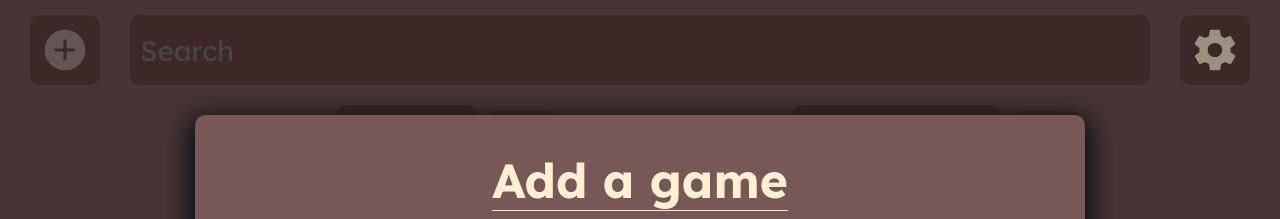
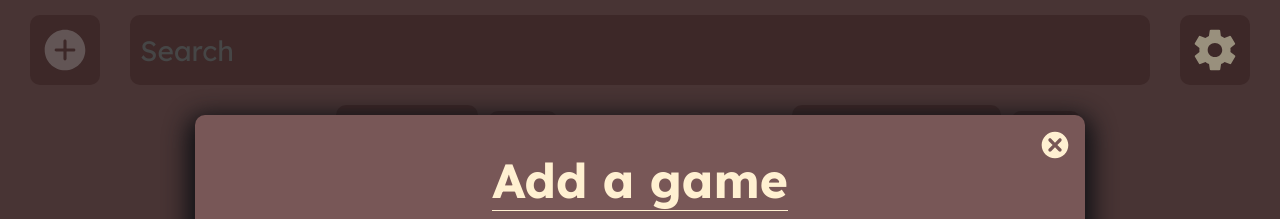
Before and after one commit to BigPeanutFromStudio/GameLog, a React (Vite) app: page / in a window 1280 px wide. Both pictures are taken after a click on the element 65 px from the left and 50 px from the top of the page. Shown: the top 219 px of the page. Built offline with nearby package versions, Linux system fonts and the light colour scheme; a web font is replaced by a local one.

Commit message:
Added an X button to forms

```diff
--- a/src/App.tsx
+++ b/src/App.tsx
@@ -18,8 +18,6 @@ import SettingsMenu from './pages/SettingsMenu.tsx';
 // TODO: Improve data settings tab
 // TODO: Improve scaling on different devices
 // TODO: Allow to make background into an image
-// TODO: Add X button
-// TODO: Rework the settings tab to be a seperate page
 
 const initialGames = JSON.parse(localStorage.getItem('games') || '[]');
 function App() {
--- a/src/components/AddGameForm.tsx
+++ b/src/components/AddGameForm.tsx
@@ -6,6 +6,7 @@ import NoImageFound from '../assets/NoImage.png';
 import { useGameContext } from '../context/GameContext';
 import Button from './UI/Button';
 import { FaFolderOpen } from 'react-icons/fa';
+import { TiDelete } from 'react-icons/ti';
 
 const AddGameForm = ({ setShowModal }: AddGameFormProps) => {
   const escFunction = useCallback(
@@ -72,6 +73,9 @@ const AddGameForm = ({ setShowModal }: AddGameFormProps) => {
   return (
     <Wrapper>
       <div className='form'>
+        <div className='close-button' onClick={() => setShowModal(false)}>
+          <TiDelete size={40} />
+        </div>
         <h1>Add a game</h1>
         <form onSubmit={handleSubmit}>
           <div className='input-wrapper'>
@@ -180,6 +184,7 @@ const Wrapper = styled.div`
     font-size: var(--small-font);
   }
   .form {
+    position: relative;
     background-color: var(--background-color);
     border-radius: var(--border-radius);
     min-width: 850px;
@@ -224,4 +229,14 @@ const Wrapper = styled.div`
   button:hover {
     background-color: var(--secondary-color);
   }
+  .close-button {
+    position: absolute;
+    top: 10px;
+    right: 10px;
+    cursor: pointer;
+    transition: transform 0.1s ease;
+  }
+  .close-button:hover {
+    transform: scale(1.1);
+  }
 `;
--- a/src/components/EditGameForm.tsx
+++ b/src/components/EditGameForm.tsx
@@ -5,6 +5,7 @@ import NoImageFound from '../assets/NoImage.png';
 import { useGameContext } from '../context/GameContext';
 import Button from './UI/Button';
 import { FaFolderOpen } from 'react-icons/fa';
+import { TiDelete } from 'react-icons/ti';
 
 const EditGameForm = ({ setShowModal, game }: EditGameFormProps) => {
   const escFunction = useCallback(
@@ -66,6 +67,9 @@ const EditGameForm = ({ setShowModal, game }: EditGameFormProps) => {
   return (
     <Wrapper>
       <div className='form'>
+        <div className='close-button' onClick={() => setShowModal(false)}>
+          <TiDelete size={40} />
+        </div>
         <h1>Edit {game.name}</h1>
         <form onSubmit={handleSubmit}>
           <div className='input-wrapper'>
@@ -178,6 +182,7 @@ const Wrapper = styled.div`
     font-size: var(--small-font);
   }
   .form {
+    position: relative;
     background-color: var(--background-color);
     border-radius: var(--border-radius);
     min-width: 850px;
@@ -222,4 +227,14 @@ const Wrapper = styled.div`
   button:hover {
     background-color: var(--secondary-color);
   }
+  .close-button {
+    position: absolute;
+    top: 10px;
+    right: 10px;
+    cursor: pointer;
+    transition: transform 0.1s ease;
+  }
+  .close-button:hover {
+    transform: scale(1.1);
+  }
 `;
```
